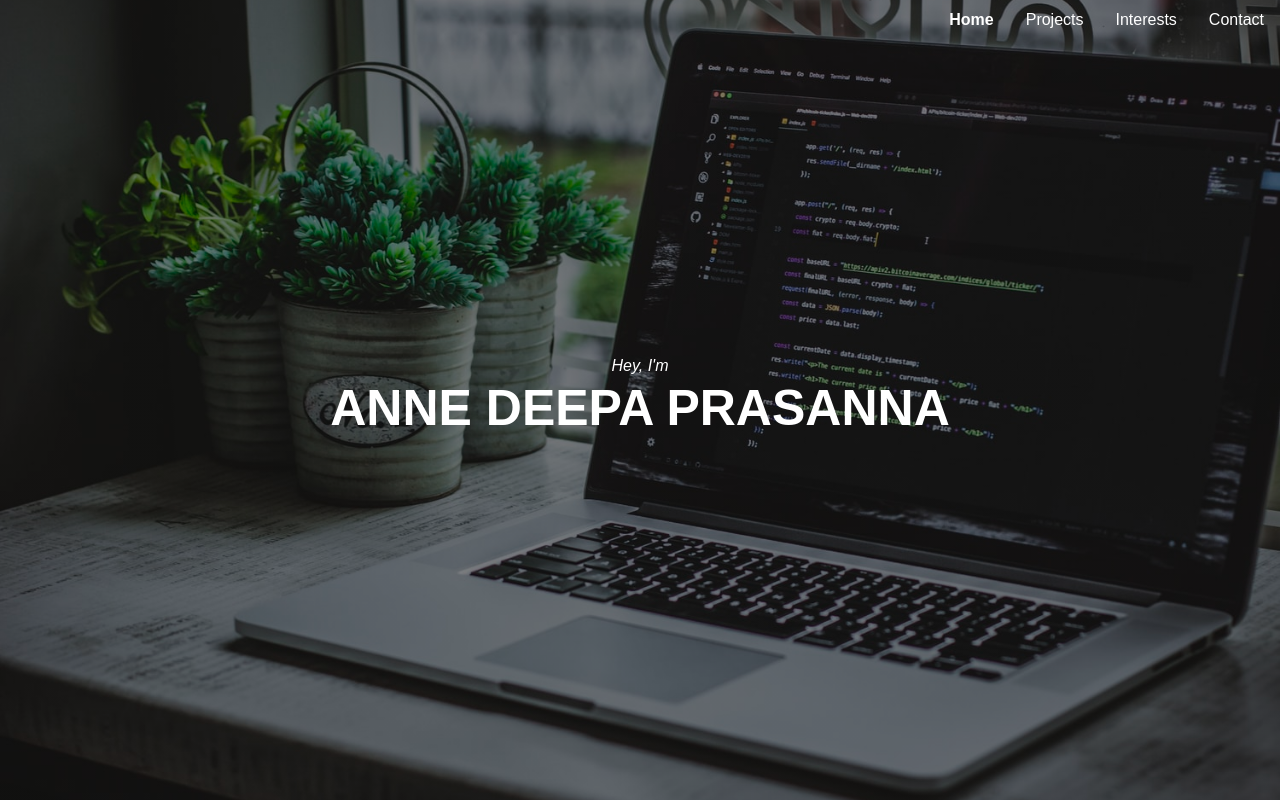
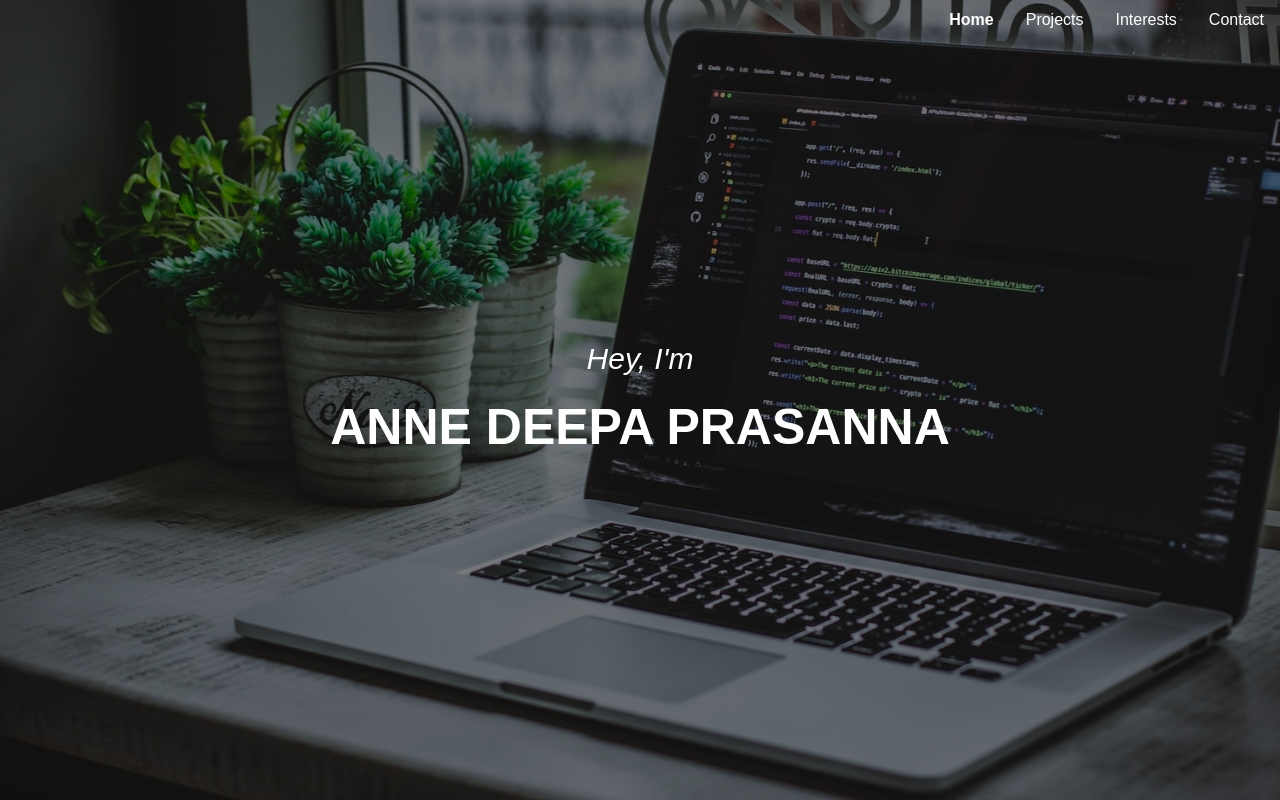
Before and after one commit to DeepaPrasanna/AboutMe, a plain HTML site: page index.html in a window 1280 px wide. Shown: the top 800 px of the page. Drawn offline with nearby package versions, Linux system fonts and the light colour scheme.

Commit message:
Update index.html

```diff
--- a/index.html
+++ b/index.html
@@ -36,7 +36,7 @@
             </ul>
             <!--<img src = "images/hero.jpeg" alt = "hero image" >-->
             <div class = "hero-text">
-                <em>Hey, I'm</em>
+                <p>Hey, I'm</p>
                 <h1>Anne Deepa Prasanna</h1>
             </div>
 
```
